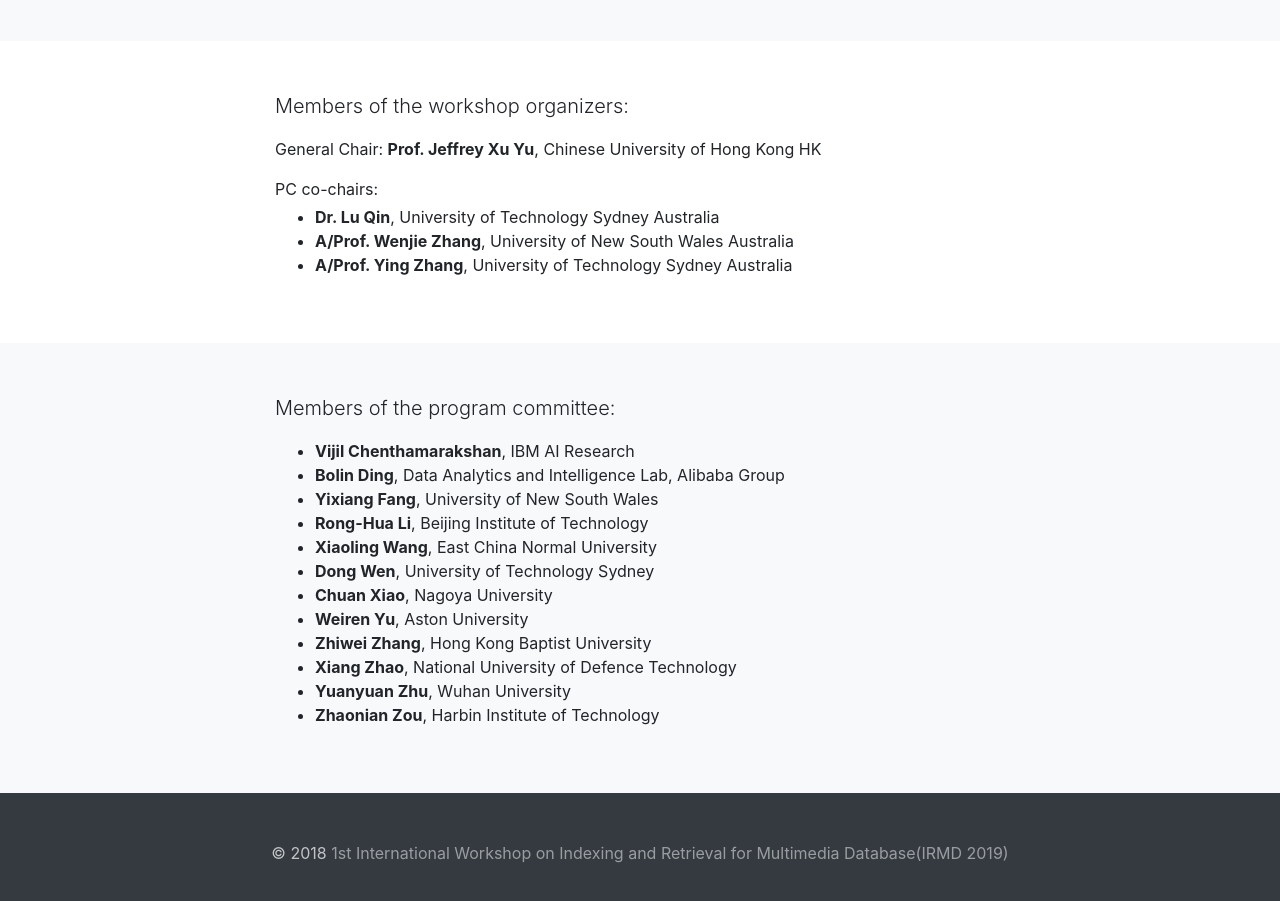
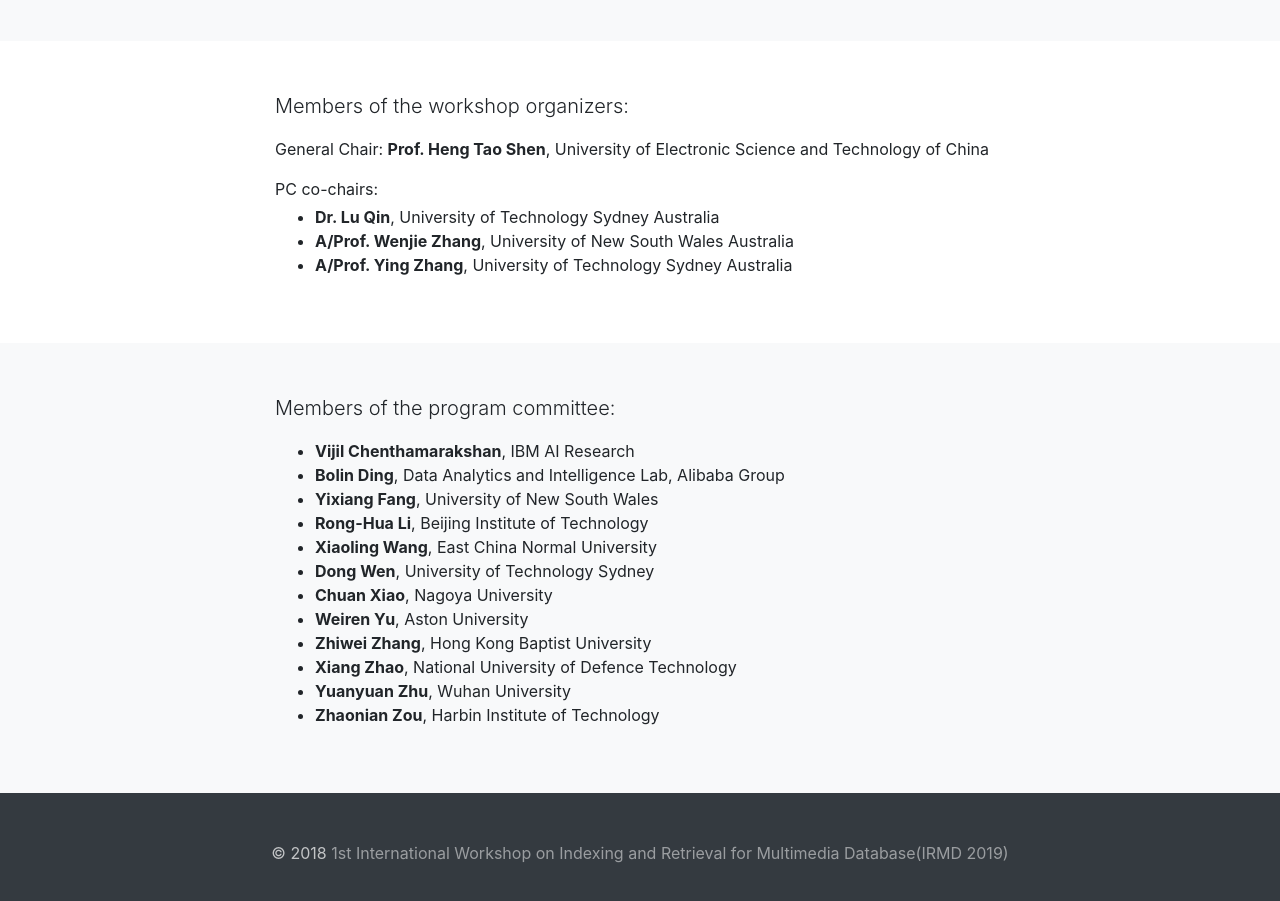
Before and after one commit to Charlie1994/irmd, a plain HTML site: page index.html in a window 1280 px wide. Shown: the part 2280-3181 px from the top of the page. Drawn offline with Linux system fonts and the light colour scheme.

Commit message:
Update index.html

```diff
--- a/index.html
+++ b/index.html
@@ -139,7 +139,7 @@
         <div class="row">
           <div class="col-lg-8 mx-auto">
             <p class="lead">Members of the workshop organizers:</p>
-            <p>General Chair: <strong>Prof. Jeffrey Xu Yu</strong>, Chinese University of Hong Kong HK</p>
+            <p>General Chair: <strong>Prof. Heng Tao Shen</strong>, University of Electronic Science and Technology of China</p>
             <p class="name-title">PC co-chairs:</p>
             <ul>
               <li><strong>Dr. Lu Qin</strong>, University of Technology Sydney Australia</li>
```
